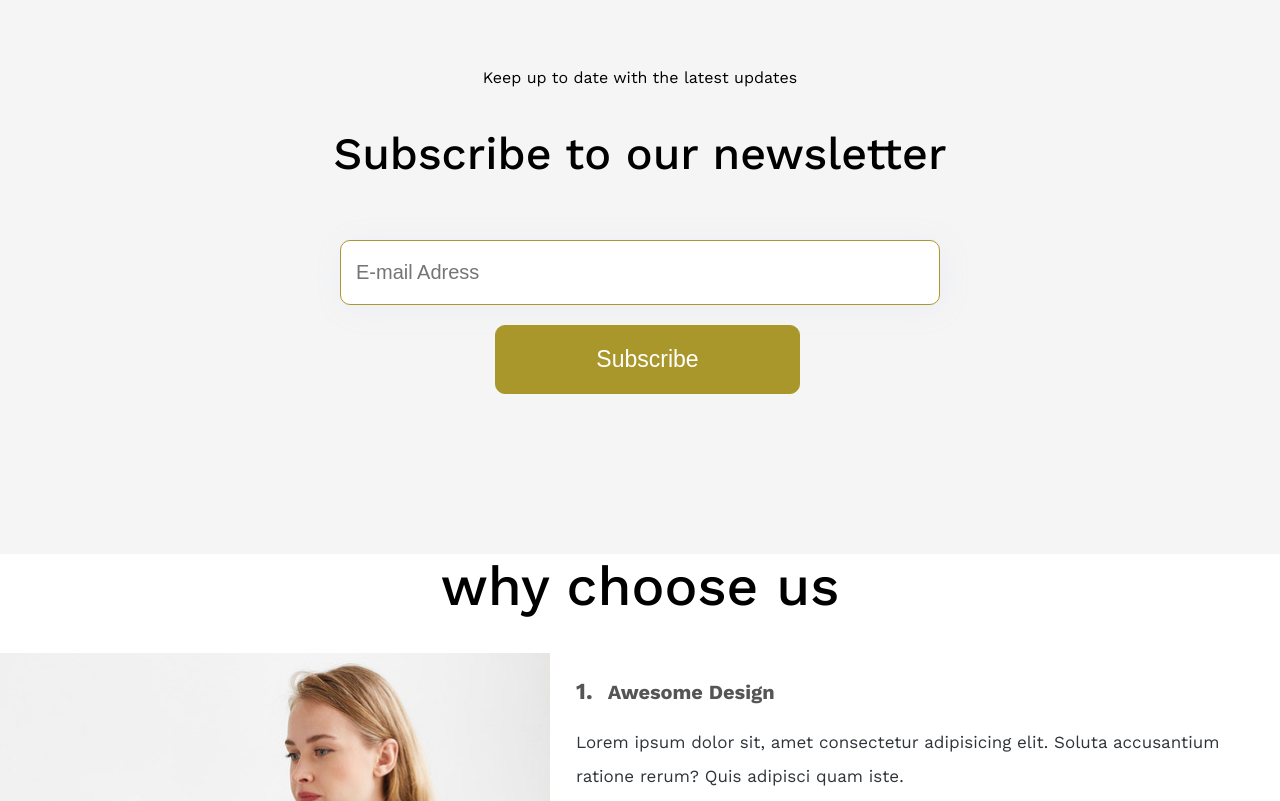
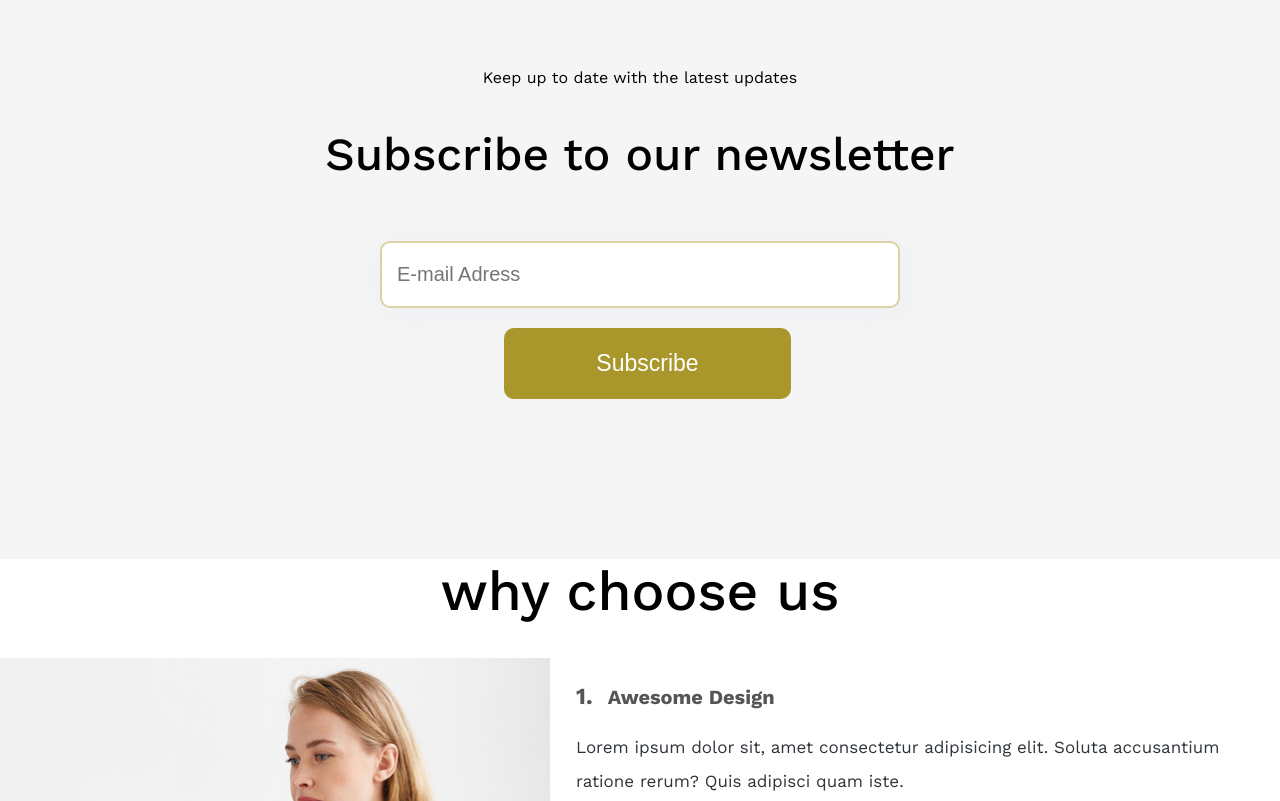
Before and after one commit to devfaishal/class18m, a plain HTML site: page index.html in a window 1280 px wide. Shown: the part 2480-3281 px from the top of the page. Drawn offline with nearby package versions, Linux system fonts and the light colour scheme; files whose address does not match are found by name.

Commit message:
Update style.css

```diff
--- a/style.css
+++ b/style.css
@@ -263,7 +263,7 @@ body{
 }
 .news_title h2 {
 	margin-top: 40px;
-	font-size: 44.8px;
+	font-size: 46px;
 	margin-bottom: 0;
 	font-weight: 500;
 }
@@ -273,13 +273,14 @@ body{
 .default_input:focus {
 	outline: none;
 	box-shadow: 3px 4px 30px 0 rgba(187, 199, 242, 0.73);
-	border: 1.1px solid #4270a5;
+	border: 2px solid #4270a5;
 }
 .default_input {
-	width: 600px;
+	width: 520px;
 	padding: 20px 15px;
 	font-size: 20px;
-	border: 1.1px solid #ab982f;
+	color: #34495e;
+	border: 2px solid #ab982f6e;
 	border-radius: 10px;
 	box-shadow: 3px 4px 30px 0 rgba(166, 181, 236, 0.1);
 	box-sizing: border-box;
@@ -290,14 +291,13 @@ body{
 	background: #aa972c;
 	font-size: 23px;
 	color: #fff;
-	border: none;
-	padding: 20px 100px;
+	padding: 20px 90px;
 	font-weight: 500;
 	border-radius: 10px;
 	cursor: pointer;
 	display: inline-block;
 	margin-left: 15px;
-	border: 1px solid #aa972c;
+	border: 2px solid #aa972c75;
 	transition: .4s;
 }
 .submit_btn:hover{
@@ -342,7 +342,6 @@ body{
 	line-height: 34px;
 }
 /*----Service Section end----*/
-
 /*----Testimonial Section Start----*/
 .testimonial_section{
 	padding: 100px 0;
@@ -459,7 +458,7 @@ body{
 	padding: 19px 15px;
 	font-size: 20px;
 	border-radius: 10px;
-	border: 1.1px solid #ab982f;
+	border: 2px solid #ab982f;
 	margin-bottom: 25px;
 	box-shadow: 3px 4px 30px 0 rgba(237, 240, 252, 0.51);
 	transition: .5s;
@@ -467,7 +466,7 @@ body{
 .d_input:focus-visible{
 	outline: none;
 	box-shadow: 3px 4px 30px 0 rgba(187, 199, 242, 0.73);
-	border: 1.1px solid #4270a5;
+	border: 2px solid #4270a5;
 }
 .d_input.w50{
 	width: 44%;
```
